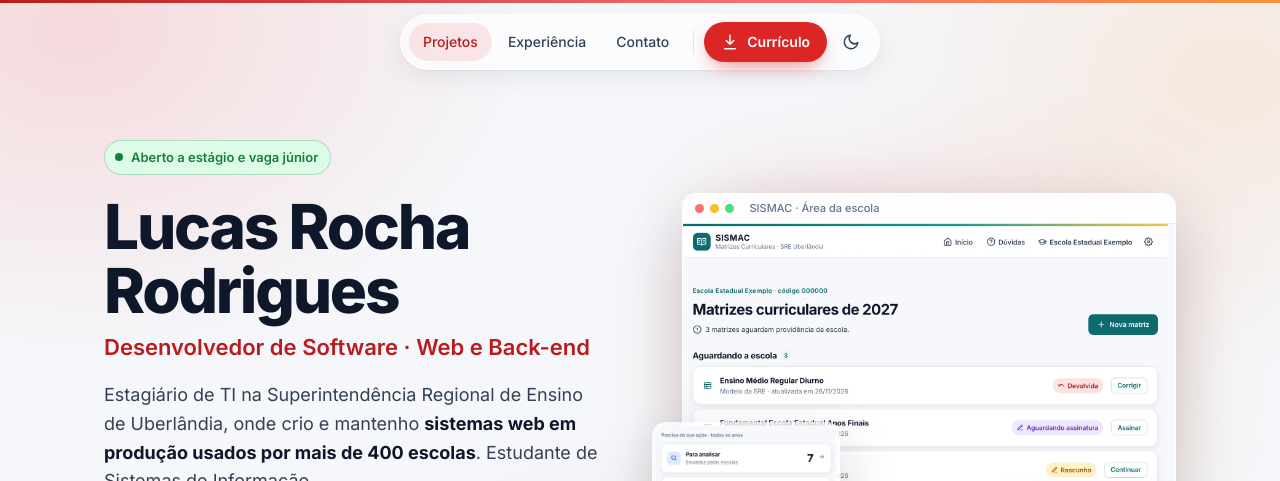
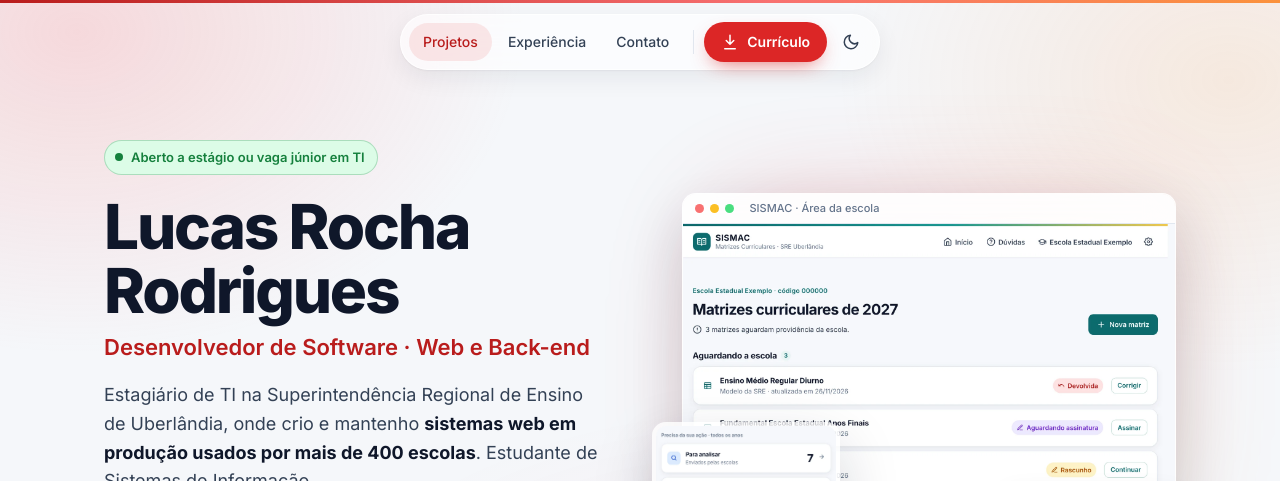
Before and after one commit to rochlitt/rochlitt.github.io, a plain HTML site: page index.html in a window 1280 px wide. Shown: the top 481 px of the page. Drawn offline with Linux system fonts and the light colour scheme.

Commit message:
Disponibilidade: estágio ou vaga júnior em TI

```diff
--- a/index.html
+++ b/index.html
@@ -4,9 +4,9 @@
 <meta charset="utf-8">
 <meta name="viewport" content="width=device-width, initial-scale=1">
 <title>Lucas Rocha Rodrigues · Desenvolvedor de Software</title>
-<meta name="description" content="Lucas Rocha Rodrigues, desenvolvedor de software em Uberlândia. Sistemas web em produção usados por mais de 400 escolas. Aberto a estágio e vaga júnior.">
+<meta name="description" content="Lucas Rocha Rodrigues, desenvolvedor de software em Uberlândia. Sistemas web em produção usados por mais de 400 escolas. Aberto a estágio ou vaga júnior em TI.">
 <meta property="og:title" content="Lucas Rocha Rodrigues · Desenvolvedor de Software">
-<meta property="og:description" content="Sistemas web em produção usados por mais de 400 escolas. Aberto a estágio e vaga júnior.">
+<meta property="og:description" content="Sistemas web em produção usados por mais de 400 escolas. Aberto a estágio ou vaga júnior em TI.">
 <meta property="og:type" content="website">
 <link rel="preconnect" href="https://fonts.googleapis.com">
 <link rel="preconnect" href="https://fonts.gstatic.com" crossorigin>
@@ -277,7 +277,7 @@ dialog .fechar{position:absolute;top:-14px;right:-14px;width:38px;height:38px;bo
   <div class="wrap">
     <div class="hero">
       <div>
-        <span class="disponivel"><span class="ponto"></span>Aberto a estágio e vaga júnior</span>
+        <span class="disponivel"><span class="ponto"></span>Aberto a estágio ou vaga júnior em TI</span>
         <h1>Lucas Rocha Rodrigues</h1>
         <p class="cargo">Desenvolvedor de Software · Web e Back-end</p>
         <p class="lead">Estagiário de TI na Superintendência Regional de Ensino de Uberlândia, onde crio e mantenho <strong>sistemas web em produção usados por mais de 400 escolas</strong>. Estudante de Sistemas de Informação.</p>
@@ -477,7 +477,7 @@ dialog .fechar{position:absolute;top:-14px;right:-14px;width:38px;height:38px;bo
       <div class="contato glass surge">
         <span class="sobretitulo">Contato</span>
         <h2 style="margin-top:10px">Vamos conversar?</h2>
-        <p>Estou aberto a estágio e vaga júnior em desenvolvimento de software. Respondo por e-mail ou pelo LinkedIn.</p>
+        <p>Estou aberto a estágio ou vaga júnior em TI, principalmente em desenvolvimento de software. Respondo por e-mail ou pelo LinkedIn.</p>
         <div class="acoes">
           <a class="btn btn-prim" href="mailto:lucasrocharxd@gmail.com?subject=Contato%20pelo%20portf%C3%B3lio" data-contato><svg class="icon" viewBox="0 0 24 24"><rect x="2" y="4" width="20" height="16" rx="2"/><path d="m22 7-10 6L2 7"/></svg>Enviar e-mail</a>
           <a class="btn btn-sec" href="https://www.linkedin.com/in/rochlucas" target="_blank" rel="noopener">LinkedIn</a>
```
